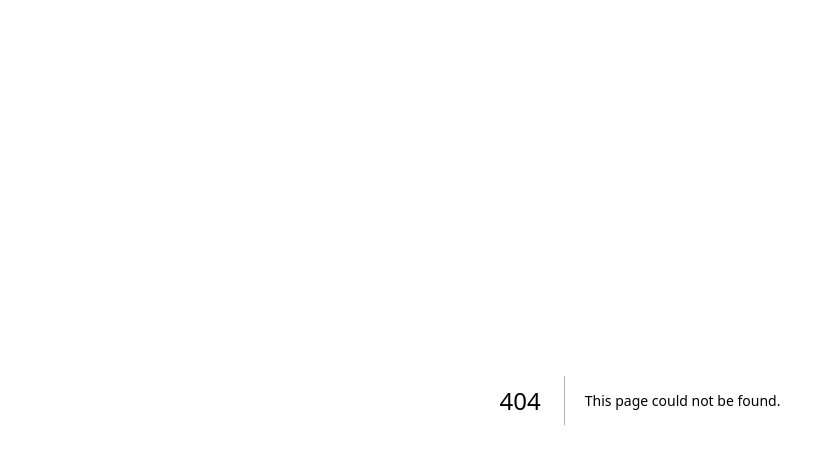
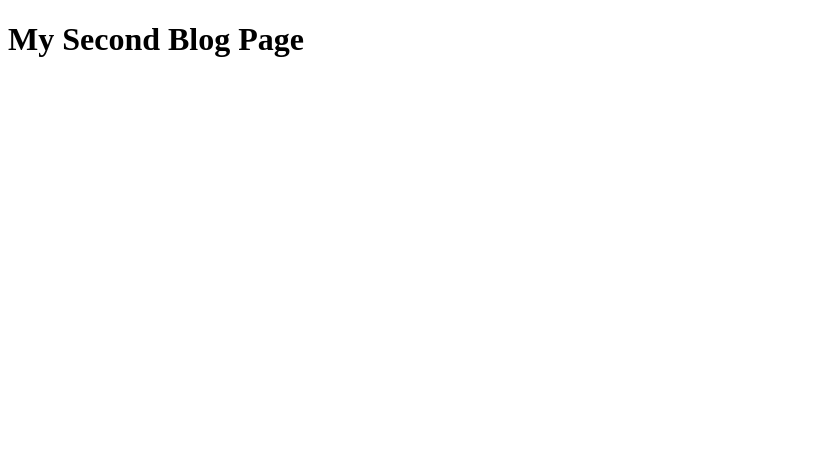
Before and after one commit to Win94js/Learning_NextJS, a Next.js app: page /blog/second in a window 1280 px wide. Before the commit this address had no page. Shown: the top 464 px of the page, without its empty margins (0-835 px from the left). Built offline with nearby package versions, Linux system fonts and the light colour scheme.

Commit message:
adding nested route

```diff
--- /dev/null
+++ b/src/app/blog/first/page.tsx
@@ -0,0 +1,3 @@
+export default function FirstBlog(){
+    return <h1>My First Blog Page</h1>
+}
--- /dev/null
+++ b/src/app/blog/page.tsx
@@ -0,0 +1,3 @@
+export default function Blog(){
+    return <h1>My Blog Page</h1>
+}
--- /dev/null
+++ b/src/app/blog/second/page.tsx
@@ -0,0 +1,3 @@
+export default function SecondBlog(){
+    return <h1>My Second Blog Page</h1>
+}
```
